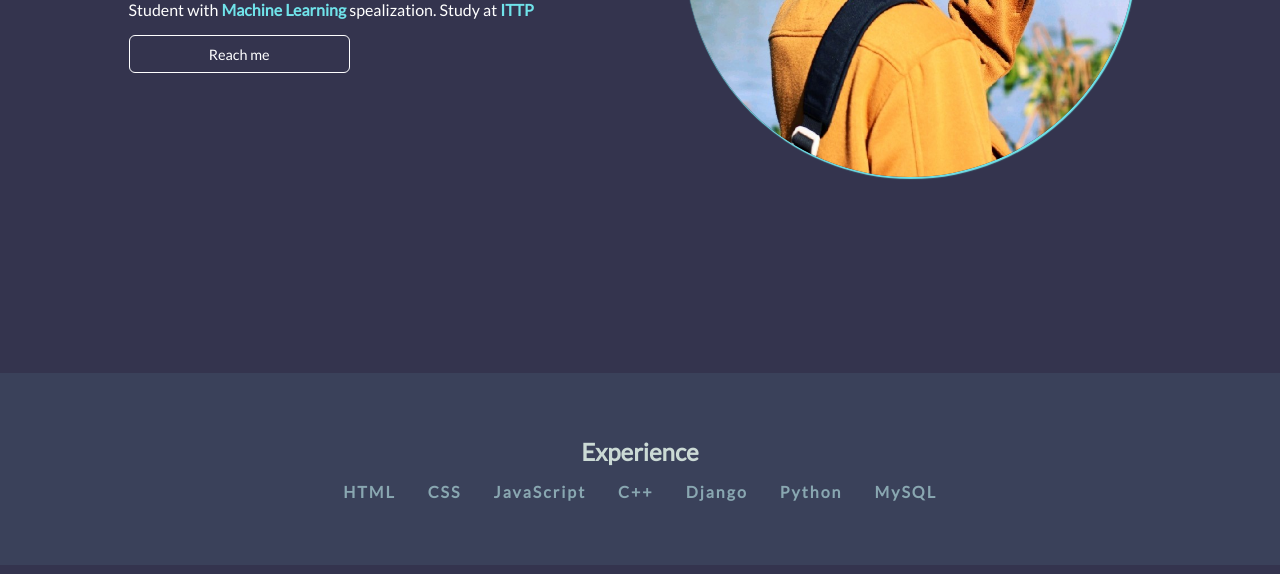
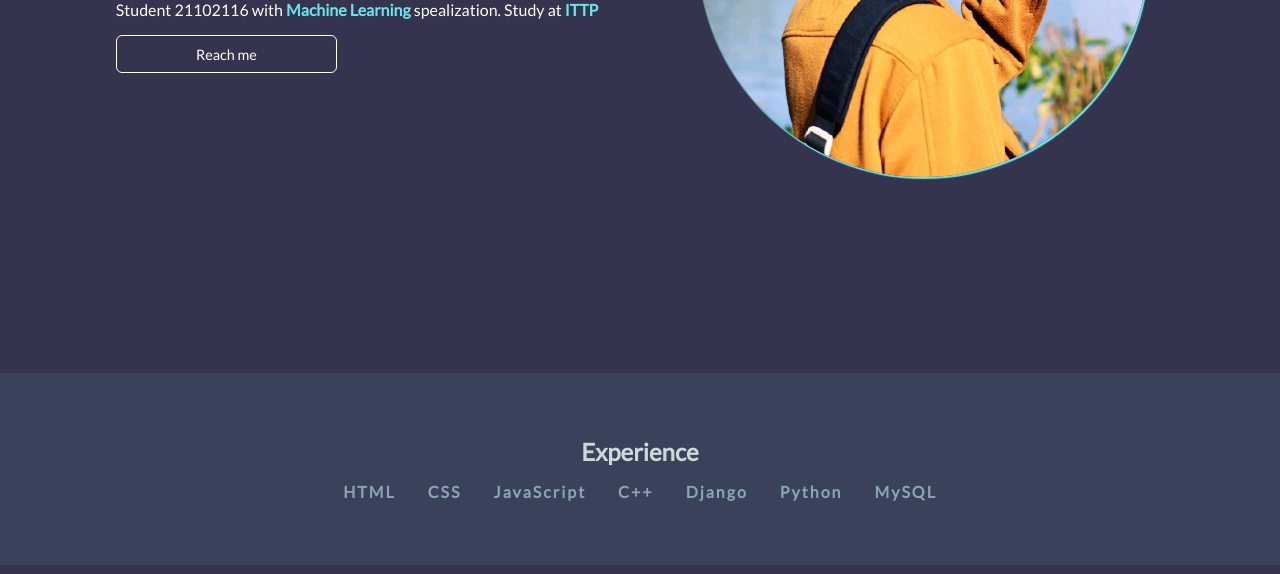
Before and after one commit to Ditra02/Tugas-3---Pemrograman-Web, a plain HTML site: page index.html in a window 1280 px wide. Shown: the part 526-1100 px from the top of the page. Drawn offline with Linux system fonts and the light colour scheme; no server answers.

Commit message:
Update index.html

```diff
--- a/index.html
+++ b/index.html
@@ -28,7 +28,7 @@
         <section class="first-section">
             <div>
                 <h1>Halo, I am <br> <strong>Asyafa Ditra</strong></h1>
-                <p>Student with <strong>Machine Learning</strong> spealization. Study at <strong>ITTP</strong></p>
+                <p>Student 21102116 with <strong>Machine Learning</strong> spealization. Study at <strong>ITTP</strong></p>
                 <a href="#contact" class="btn-action link-action">Reach me</a>
             </div>
 
```
